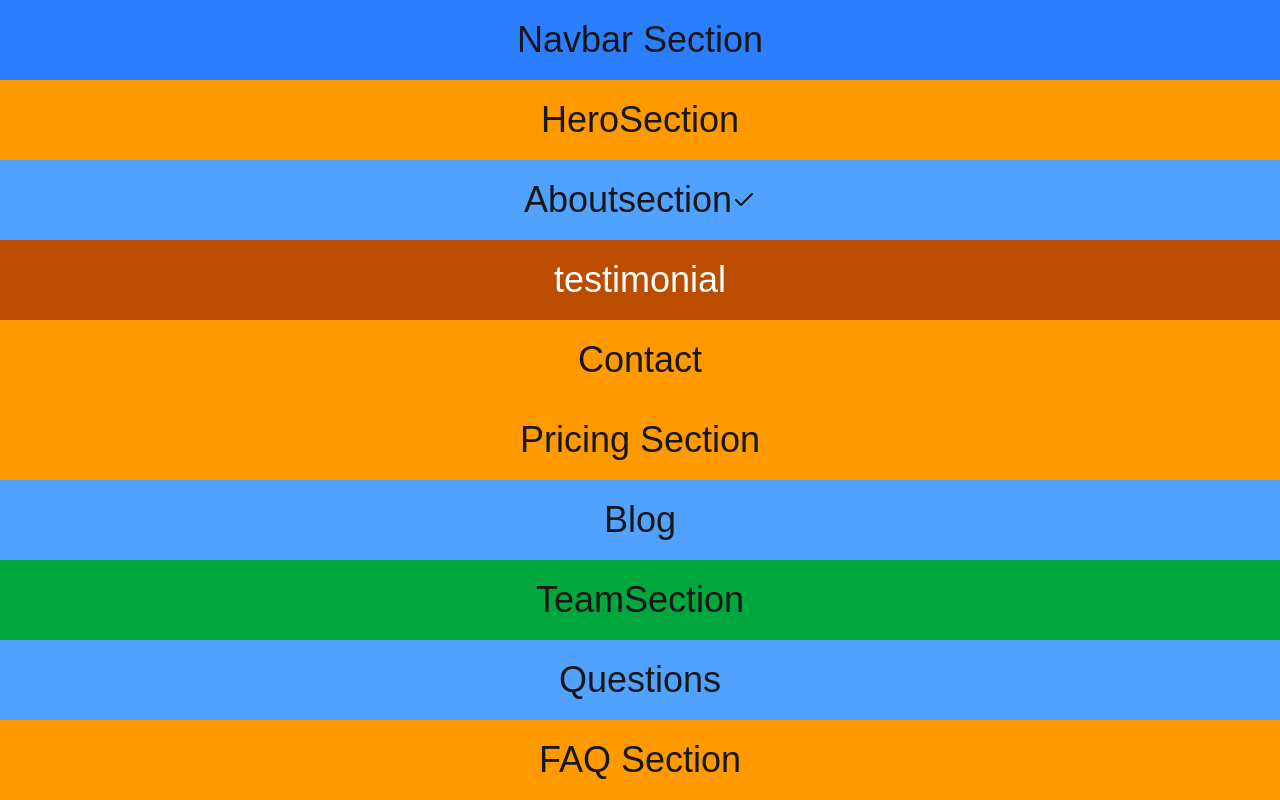
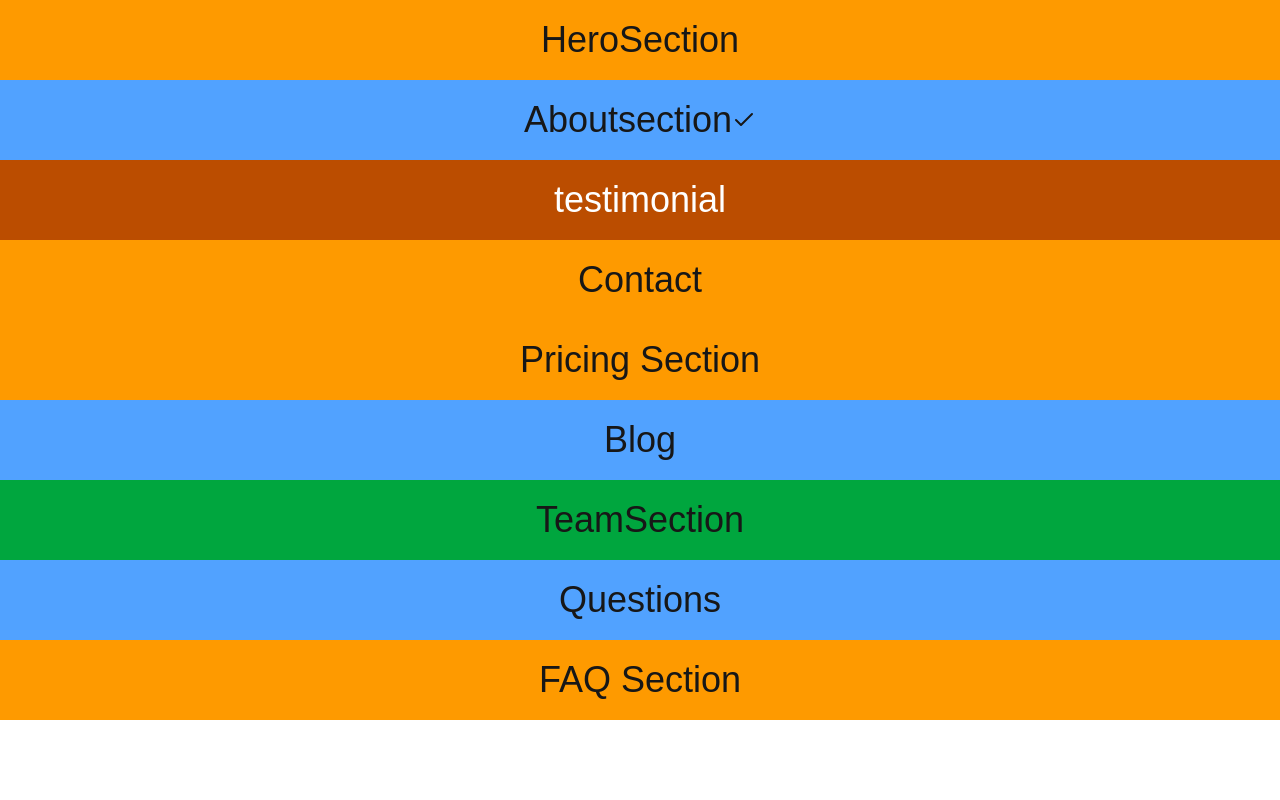
Before and after one commit to eslam-mohamedl/Team-2, a Next.js app: page / in a window 1280 px wide. Built offline with nearby package versions, Linux system fonts and the light colour scheme.

Commit message:
Revert "Add Navbar task"

```diff
--- a/src/app/page.tsx
+++ b/src/app/page.tsx
@@ -6,13 +6,10 @@ import Pricingsection from "@/components/Pricingsection";
 import Blog from "@/components/Blog";
 import TeamSection from "@/components/TeamSection";
 import Questions from "@/components/Questions";
-import Navbar from "@/components/Navbar";
-
 import FAQsection from "@/components/FAQsection";
 export default function page() {
   return (
     <>
-    <Navbar />
       <Herosection />
       <Aboutsection />
       <Testimonial/>
--- a/src/components/Navbar.tsx
+++ /dev/null
@@ -1,9 +0,0 @@
-import React from "react";
-
-export default function Navbar() {
-    return (
-        <div className="bg-blue-500 p-5 flex justify-center items-center text-4xl">
-            Navbar Section
-        </div>
-    );
-}
```
